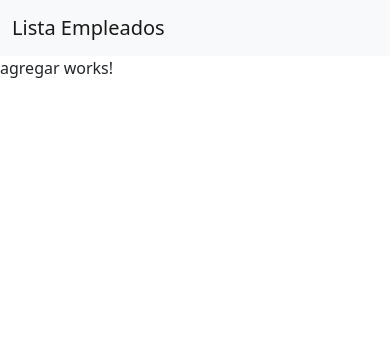
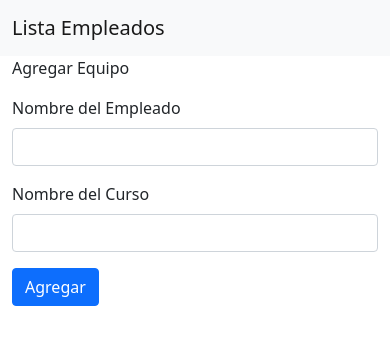
Before and after one commit to JorgeMasson/proyecto-crud, an Angular app in the folder crud-empleados/: page /add in a window 390 px wide. Shown: the top 344 px of the page. Built offline with nearby package versions, Linux system fonts and the light colour scheme.

Commit message:
Agregar Empleado commit

```diff
--- a/crud-empleados/src/app/COMPONENTES/agregar/agregar.component.html
+++ b/crud-empleados/src/app/COMPONENTES/agregar/agregar.component.html
@@ -1 +1,34 @@
-<p>agregar works!</p>
+<div class="container">
+    <p>Agregar Equipo</p>
+    <div class="row">
+        <div class="col-sm-6">
+            <form>
+                <div class="mb-3">
+                    <label class="form-label">Nombre del Empleado</label>
+                    <input [(ngModel)]="empleado.nombre" type="text" class="form-control" name="nombre">
+                </div>
+                <div class="mb-3">
+                    <label class="form-label">Nombre del Curso</label>
+                    <input [(ngModel)]="empleado.curso" type="text" class="form-control" name="curso">
+                </div>
+                <button (click)="agregar()" class="btn btn-primary">Agregar</button>
+            </form>
+        </div>
+        <div class="col-sm-6">
+            <form>
+                <div class="mb-3">
+                    <p></p>
+                    <p></p>
+                    <p></p>
+                    <label class="form-label">{{empleado.nombre}}</label>
+                </div>
+                <div class="mb-3">
+                    <p></p>
+                    <p></p>
+                    <p></p>
+                    <label class="form-label">{{empleado.curso}}</label>
+                </div>
+            </form>
+        </div>
+    </div>
+</div>
--- a/crud-empleados/src/app/COMPONENTES/agregar/agregar.component.ts
+++ b/crud-empleados/src/app/COMPONENTES/agregar/agregar.component.ts
@@ -1,4 +1,6 @@
 import { Component, OnInit } from '@angular/core';
+import {Empleado, EmpleadoService} from '../../SERVICIOS/empleado.service';
+import {Router} from '@angular/router';
 
 @Component({
   selector: 'app-agregar',
@@ -7,9 +9,22 @@ import { Component, OnInit } from '@angular/core';
 })
 export class AgregarComponent implements OnInit {
 
-  constructor() { }
+  empleado: Empleado = {
+    id_empleado: '',
+    nombre: '',
+    curso: ''
+  };
+
+  constructor(private EmpleadoService: EmpleadoService, private router: Router) { }
 
   ngOnInit(): void {
   }
 
+  agregar() {
+    delete this.empleado.id_empleado;
+
+    this.EmpleadoService.addEmpleado(this.empleado).subscribe();
+    this.router.navigate(['/inicio']);
+  }
+
 }
```
